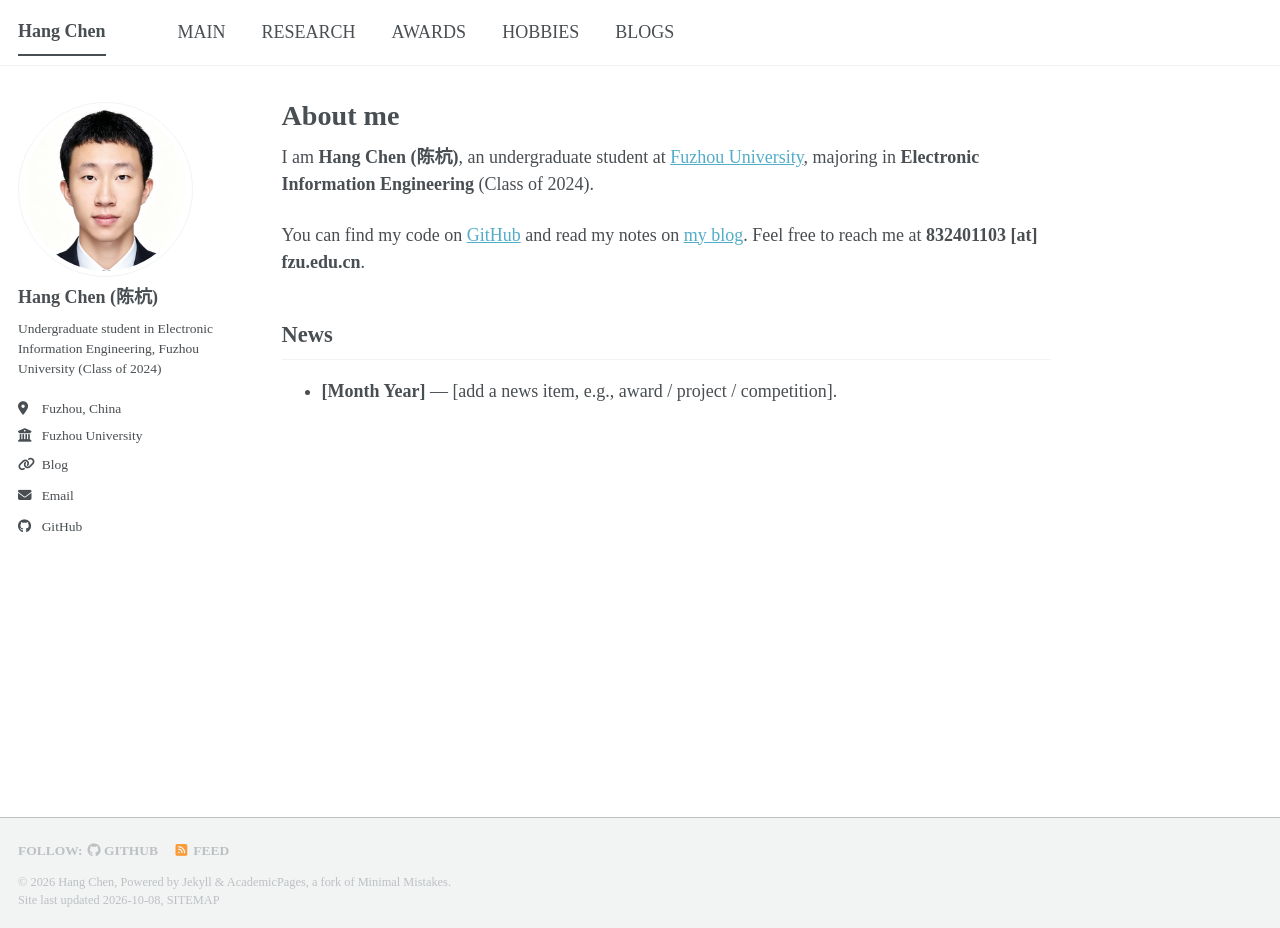
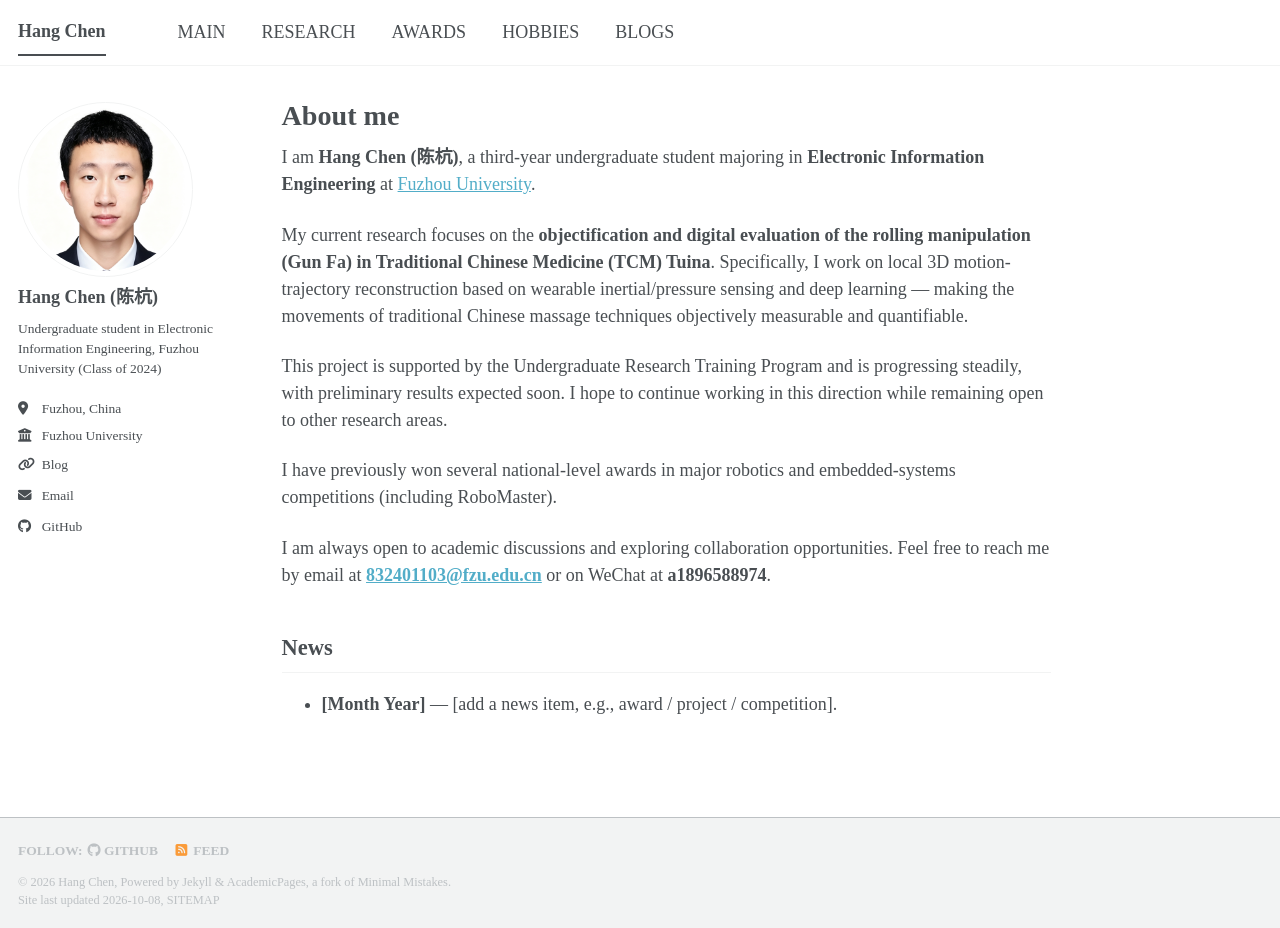
Before and after one commit to Nomkr/Nomkr.github.io, a Jekyll site: the page built from _pages/about.md, in a window 1280 px wide and 928 px high. Built offline with Jekyll 4.4.1, drawn with Linux system fonts in a browser that asks for light colours; a style sheet for code colours, icons or effects is not loaded.

Commit message:
Update homepage self-intro

```diff
--- a/_pages/about.md
+++ b/_pages/about.md
@@ -7,9 +7,15 @@ redirect_from:
   - /about.html
 ---
 
-I am **Hang Chen (陈杭)**, an undergraduate student at [Fuzhou University](https://www.fzu.edu.cn/), majoring in **Electronic Information Engineering** (Class of 2024).
+I am **Hang Chen (陈杭)**, a third-year undergraduate student majoring in **Electronic Information Engineering** at [Fuzhou University](https://www.fzu.edu.cn/).
 
-You can find my code on [GitHub](https://github.com/Nomkr) and read my notes on [my blog](https://hangchen.pages.dev/). Feel free to reach me at **832401103 [at] fzu.edu.cn**.
+My current research focuses on the **objectification and digital evaluation of the rolling manipulation (Gun Fa) in Traditional Chinese Medicine (TCM) Tuina**. Specifically, I work on local 3D motion-trajectory reconstruction based on wearable inertial/pressure sensing and deep learning — making the movements of traditional Chinese massage techniques objectively measurable and quantifiable.
+
+This project is supported by the Undergraduate Research Training Program and is progressing steadily, with preliminary results expected soon. I hope to continue working in this direction while remaining open to other research areas.
+
+I have previously won several national-level awards in major robotics and embedded-systems competitions (including RoboMaster).
+
+I am always open to academic discussions and exploring collaboration opportunities. Feel free to reach me by email at **[832401103@fzu.edu.cn](mailto:832401103@fzu.edu.cn)** or on WeChat at **a1896588974**.
 
 ## News
 
```
